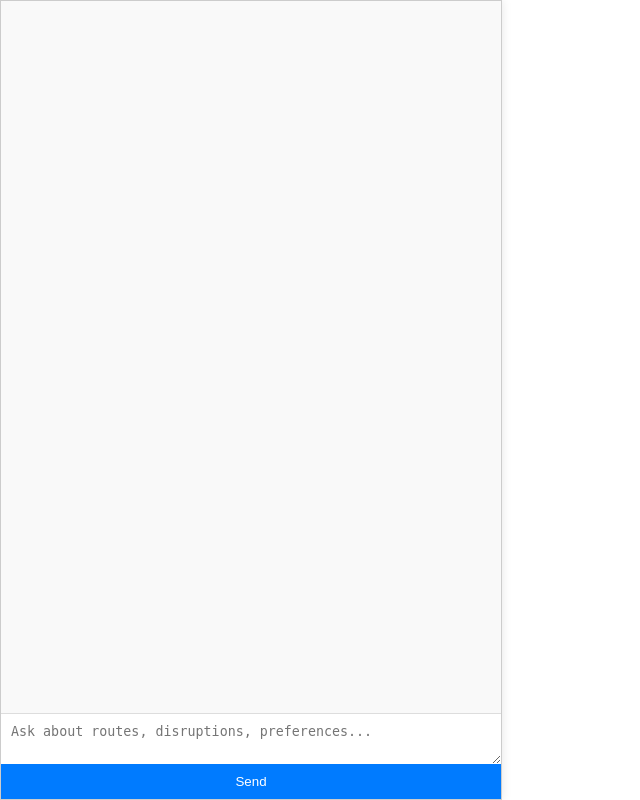
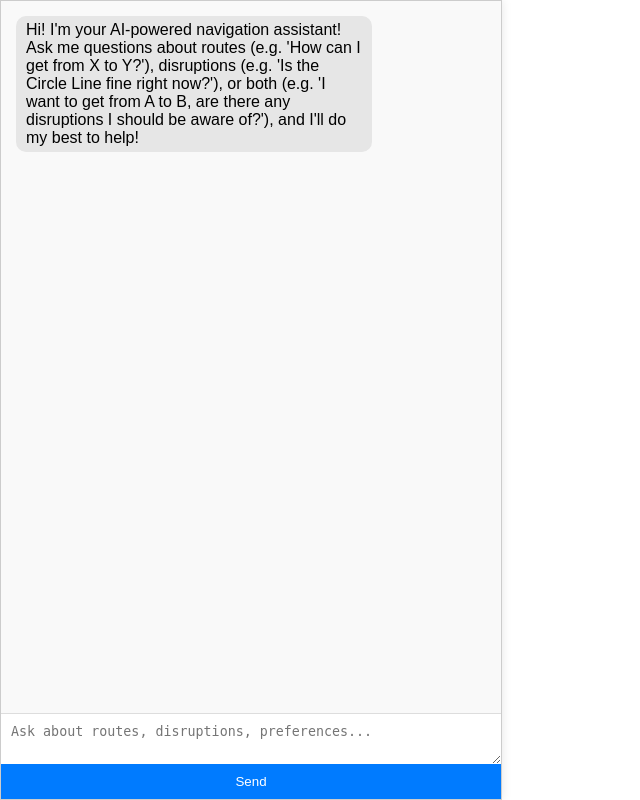
Before and after one commit to mostafahanafi/LondonNavigator, a Flask app: page /chat in a window 1280 px wide. Shown: the whole page, without its empty margins (0-640 px from the left). Run offline with Flask 3, Linux system fonts and the light colour scheme.

Commit message:
add AI chat support for route requests

```diff
--- a/app/routes.py
+++ b/app/routes.py
@@ -4,6 +4,7 @@ from .models import Journey
 from openai import OpenAI
 from dotenv import load_dotenv
 import os
+import json
 
 load_dotenv()
 
@@ -52,14 +53,129 @@ def init_routes(app):
         openai.api_key = os.getenv("OPENAI_API_KEY")
 
         response = openai.chat.completions.create(
-            model="gpt-3.5-turbo",
+            model="gpt-4-turbo-2024-04-09",
             messages=[{
                 "role": "system",
-                "content": "You are a helpful assistant."
+                "content": """You are an assistant part of an intelligent AI
+system designed to help users navigate public transportation in London. Your job
+is to understand user questions about routes and disruptions, and to extract
+relevant data that will be used to provide accurate and helpful responses.
+When a user asks a question, identify the type of query, and then extract the
+relevant information.
+
+Here are the types of queries you should be able to handle:
+- "ROUTE": Queries about how to get from one location to another
+- "DISRUPTION": Queries about disruptions on specific lines or services
+- "BOTH": Queries that combine both route and disruption information
+
+Here are the variables you should extract for each type of query:
+- "ROUTE": start_location, end_location
+- "DISRUPTION": line_name, service_name
+- "BOTH": start_location, end_location
+
+You should return a response in JSON format that includes the extracted variables
+e.g. {"type": "ROUTE", "start_location": "A", "end_location": "B"}
+If you are unable to extract the variables, or believe that the query is not a
+recognized type, you should return the following response:
+e.g. {"type": "UNKNOWN", "message": "I'm sorry, I don't understand that question."}"""
             }, {
+                "role": "assistant",
+                "content": """Hi! I'm your AI-powered navigation assistant!
+Ask me questions about routes (e.g. 'How can I get from X to Y?'),
+disruptions (e.g. 'Is the Circle Line fine right now?'), or both (e.g.
+'I want to get from A to B, are there any disruptions I should be aware of?'),
+and I'll do my best to help!"""
+            },{
                 "role": "user",
                 "content": request.form["message"]
             }]
         )
 
-        return jsonify(response.choices[0].message.content)
+        chat_response = json.loads(response.choices[0].message.content)
+        if chat_response["type"] == "UNKNOWN":
+            return jsonify("I'm sorry, I don't understand that question.")
+
+        elif chat_response["type"] == "ROUTE":
+            start_location = chat_response["start_location"]
+            end_location = chat_response["end_location"]
+
+            # Use Photon API to get coordinates
+            start_url = f"https://photon.komoot.io/api/?q={start_location}&bbox=-0.489,51.28,0.236,51.686"
+            photon_start_response = requests.get(start_url)
+            photon_start_data = photon_start_response.json()
+            start_lon = photon_start_data["features"][0]["geometry"]["coordinates"][0]
+            start_lat = photon_start_data["features"][0]["geometry"]["coordinates"][1]
+            start = f"{start_lat},{start_lon}"
+            end_url = f"https://photon.komoot.io/api/?q={end_location}&bbox=-0.489,51.28,0.236,51.686"
+            photon_end_response = requests.get(end_url)
+            photon_end_data = photon_end_response.json()
+            end_lon = photon_end_data["features"][0]["geometry"]["coordinates"][0]
+            end_lat = photon_end_data["features"][0]["geometry"]["coordinates"][1]
+            end = f"{end_lat},{end_lon}"
+
+            # Use TFL API to get journey data
+            tfl_url = f"https://api.tfl.gov.uk/journey/journeyresults/{start}/to/{end}"
+            journey_response = requests.get(tfl_url)
+            journey_data = journey_response.json()
+            journeys = [Journey(journey).toJSON() for journey in journey_data["journeys"]]
+
+            print(journeys)
+
+            # Use OpenAI to get response
+            final_response = openai.chat.completions.create(
+                model="gpt-4-turbo-2024-04-09",
+                messages=[{
+                    "role": "system",
+                    "content": """You are an assistant part of an intelligent AI
+system designed to help users navigate public transportation in London. Your job
+is to read in an internal JSON object containing a list of journeys, each of which
+contains properties such as startTime, arrivalTime, duration, modes, and legs. Then,
+you should summarize the relevant information and provide a response that recommends
+the best route to the user in a user-friendly message. The response should not
+include any JSON formatting or direct information from the JSON, but should be a
+clear and concise summary of the best journey to take. The original user query
+will be shared with you as context, and you should use this to tailor your response
+to the user's needs.
+
+Here is an example JSON object:
+{
+    "journeys": [
+        {
+            "startTime": "08:00",
+            "arrivalTime": "08:30",
+            "duration": "30 minutes",
+            "modes": ["bus", "tube"],
+            "legs": [
+                {
+                    "mode": "bus",
+                    "from": "A",
+                    "to": "B",
+                    "startTime": "08:00",
+                    "arrivalTime": "08:15",
+                    "duration": "15 minutes",
+                    "instructions": "Take bus 123 from A to B."
+                },
+                {
+                    "mode": "tube",
+                    "from": "B",
+                    "to": "C",
+                    "startTime": "08:15",
+                    "arrivalTime": "08:30",
+                    "duration": "15 minutes",
+                    "instructions": "Take the Northern Line from B to C."
+                }
+            ]
+        }
+    ]
+    """
+                }, {
+                    "role": "user",
+                    "content": f"{request.form['message']}\n{json.dumps(journeys)}"
+                }]
+            )
+
+            return jsonify(final_response.choices[0].message.content)
+
+
+
+        # return jsonify(response.choices[0].message.content)
--- a/app/templates/chat.html
+++ b/app/templates/chat.html
@@ -8,7 +8,11 @@
 <body>
     <div class="content-wrapper">
         <div class="chat-container">
-            <div id="chat" class="chat"></div>
+            <div id="chat" class="chat">
+                <div class="message incoming">
+                    Hi! I'm your AI-powered navigation assistant! Ask me questions about routes (e.g. 'How can I get from X to Y?'), disruptions (e.g. 'Is the Circle Line fine right now?'), or both (e.g. 'I want to get from A to B, are there any disruptions I should be aware of?'), and I'll do my best to help!
+                </div>
+            </div>
             <textarea id="message" class="chat-input" placeholder="Ask about routes, disruptions, preferences..." rows="2"></textarea>
             <button id="send" class="chat-send" onclick="sendMessage()">Send</button>
         </div>
```
